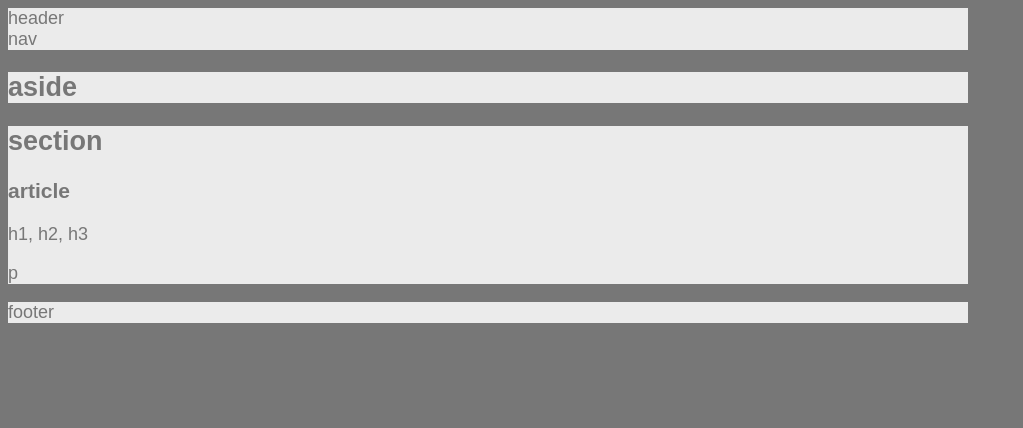
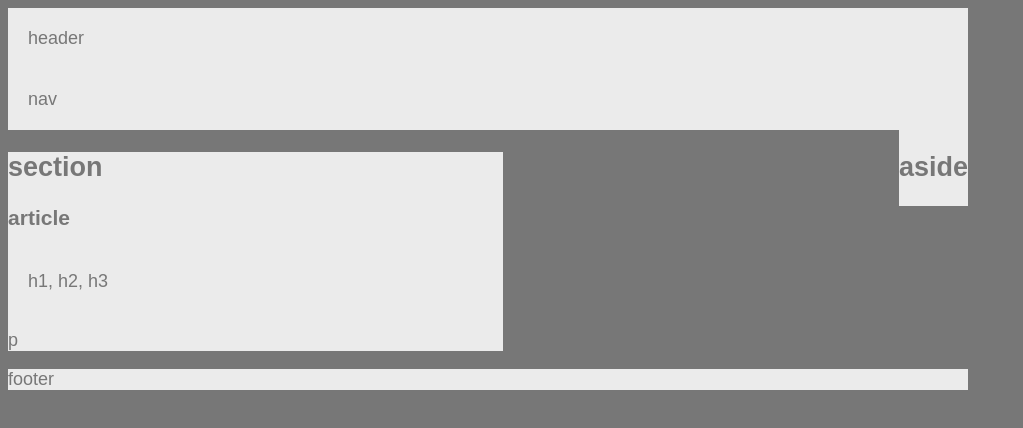
Before and after one commit to ysoto13/HW-Wireframe, a plain HTML site: page index.html in a window 1280 px wide. Shown: the whole page, without its empty margins (0-1023 px from the left). Drawn offline with Linux system fonts and the light colour scheme.

Commit message:
<header & nav padding & margins edit>

```diff
--- a/style.css
+++ b/style.css
@@ -8,18 +8,25 @@ body {
 
 header {
     background:  #ebebeb;
+    padding: 20px;
+    margin: auto;
 }
 
 nav {
     background: #ebebeb;
+    padding: 20px;
+    margin: auto;
 }
 
 section {
     background: #ebebeb;
+    width: 495px;
 }
 
 aside {
     background: #ebebeb;
+    float: right;
+    margin: auto;
 }
 
 footer {
```
